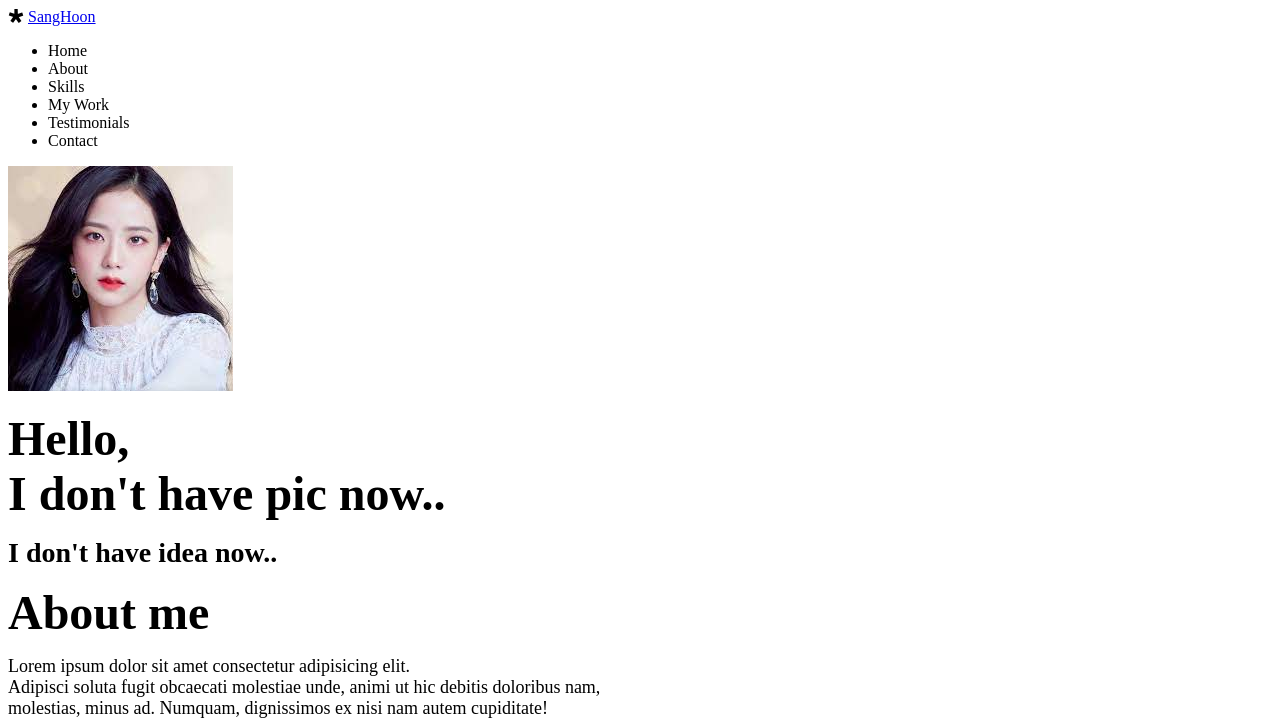
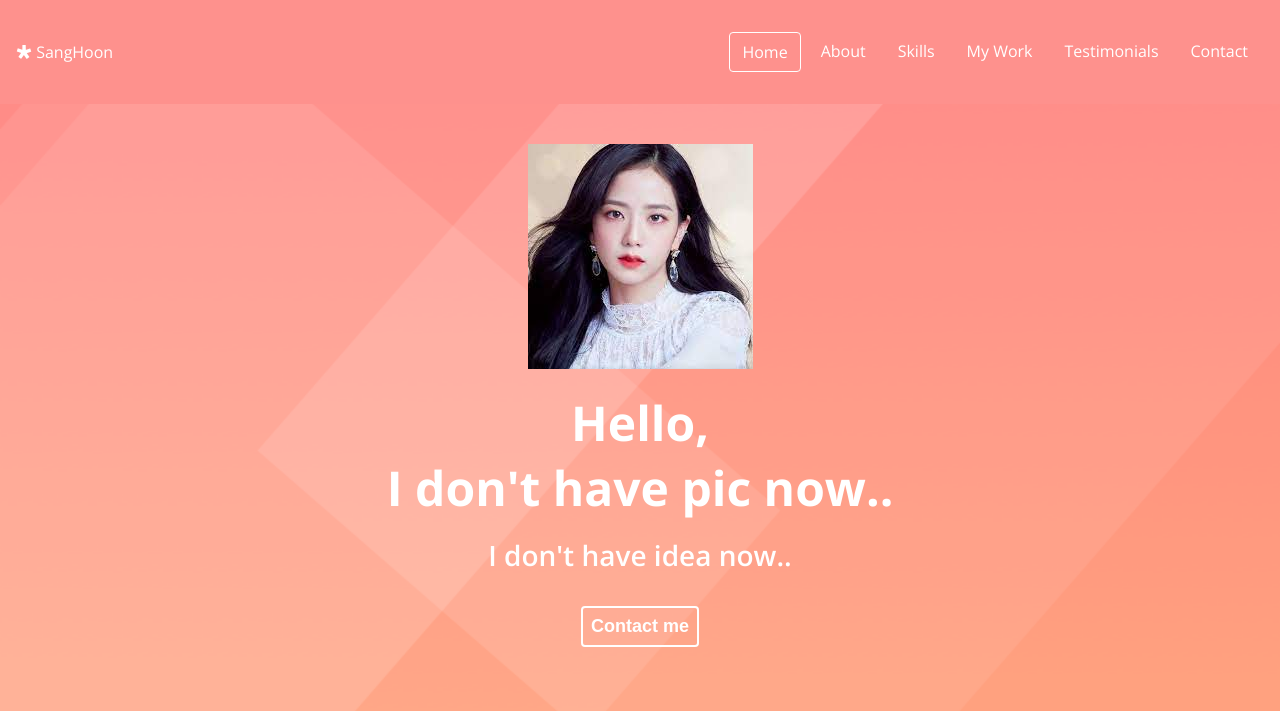
Before and after one commit to ysh038/Portfolio, a plain HTML site: page index.html in a window 1280 px wide. Shown: the top 724 px of the page. Drawn offline with nearby package versions, Linux system fonts and the light colour scheme.

Commit message:
CSS : home

```diff
--- a/index.html
+++ b/index.html
@@ -29,7 +29,7 @@
             </div>
             <div>
                 <ul class="navbar__menu">
-                    <li class="navbar__menu__item">Home</li>
+                    <li class="navbar__menu__item active">Home</li>
                     <li class="navbar__menu__item">About</li>
                     <li class="navbar__menu__item">Skills</li>
                     <li class="navbar__menu__item">My Work</li>
@@ -47,6 +47,7 @@
             />
             <h1 class="home__title">Hello, <br />I don't have pic now..</h1>
             <h2 class="home__description">I don't have idea now..</h2>
+            <button class="home__contact">Contact me</button>
         </section>
         <!-- About -->
         <section id="about">
--- a/style.css
+++ b/style.css
@@ -26,12 +26,40 @@
     --weight-bold: 700;
     --weight-semi-bold: 600;
     --weight-regular: 400;
+    /* Size */
+    --size-border-radius: 4px;
 }
 
-/* Typography */
 * {
     box-sizing: border-box;
 }
+
+body {
+    font-family: "Open Sans", sans-serif;
+    margin: 0;
+    cursor: default;
+}
+
+a {
+    text-decoration: none;
+    color: var(--color-white);
+}
+
+ul {
+    padding-left: 0;
+}
+
+li {
+    list-style: none;
+}
+
+button {
+    background-color: transparent;
+    cursor: pointer;
+    border: none;
+    outline: none;
+}
+/* Typography */
 
 h1 {
     font-size: var(--font-large);
@@ -60,3 +88,61 @@ p {
     color: var(--color-black);
     margin: 4px 0;
 }
+
+/* Navbar*/
+#navbar {
+    display: flex;
+    justify-content: space-between;
+    background-color: var(--color-pink);
+    align-items: center;
+    color: var(--color-white);
+    padding: 16px;
+}
+
+.navbar__menu {
+    display: flex;
+}
+.nav__logo {
+    font-size: var(--font-medium);
+    font-weight: var(--weight-semi-bold);
+}
+.navbar__menu__item {
+    padding: 8px 12px;
+    margin: 0 4px;
+    cursor: pointer;
+    border-radius: var(--size-border-radius);
+}
+.navbar__menu__item.active {
+    border: 1px solid var(--color-white);
+}
+.navbar__menu__item:hover {
+    background-color: var(--color-dark-pink);
+}
+/* home */
+#home {
+    background: url("imgs/homebackground.webp") center/cover no-repeat;
+    padding: 40px;
+    text-align: center;
+}
+
+.home__avatar {
+    width: 250px;
+    height: 250px;
+    border-radius: 50%;
+    border: 2px solid var(--color-light-white);
+}
+
+.home__title,
+.home__description {
+    color: var(--color-white);
+}
+
+.home__contact {
+    color: var(--color-white);
+    font-size: var(--font-regular);
+    font-weight: var(--weight-bold);
+    margin: 24px;
+    padding: 8px;
+    border: 2px solid var(--color-white);
+    border-radius: var(--size-border-radius);
+}
```
Also changed, not shown: imgs/homebackground.webp (added).
